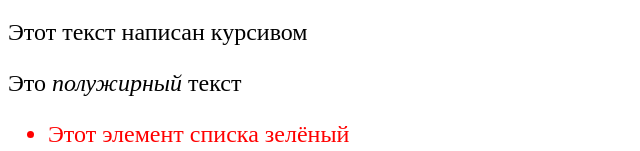
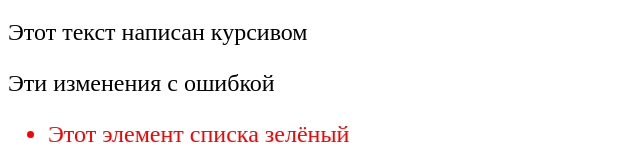
Before and after one commit to LauraZhar/SkyPro, a plain HTML site: page index.html in a window 1280 px wide. Shown: the part 142-293 px from the top of the page, without its empty margins (0-640 px from the left). Drawn offline with Linux system fonts and the light colour scheme.

Commit message:
add text

```diff
--- a/index.html
+++ b/index.html
@@ -10,7 +10,7 @@
 <p class="red" style="color:blue">Это красный текст</p>
 <p class="green" style="color:red">Это зелёный текст</p>
 <p class="italic">Этот текст написан курсивом</p>
-<p class="bold">Это <i>полужирный</i> текст</p>
+<p class="bold">Эти изменения с ошибкой</p>
 <ul>
     <li class="green" style="color:red">Этот элемент списка зелёный</li>
     <ol>
```
